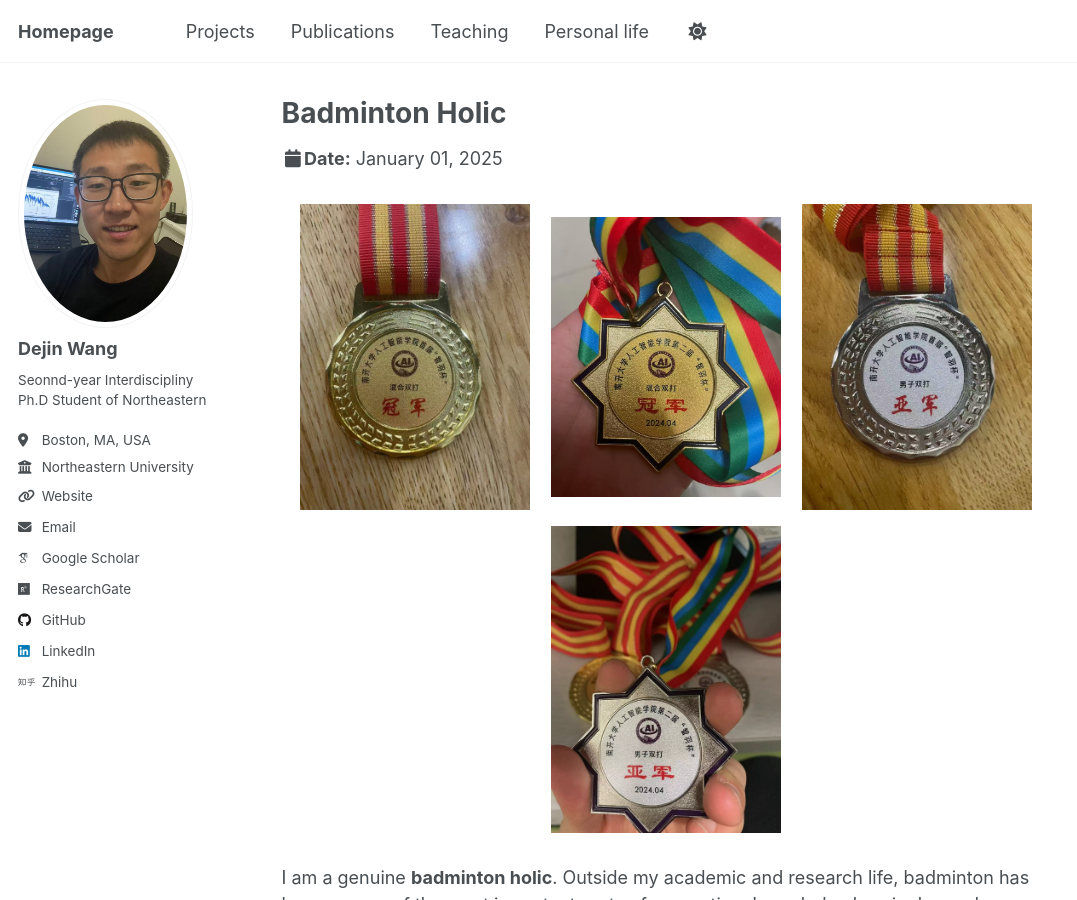
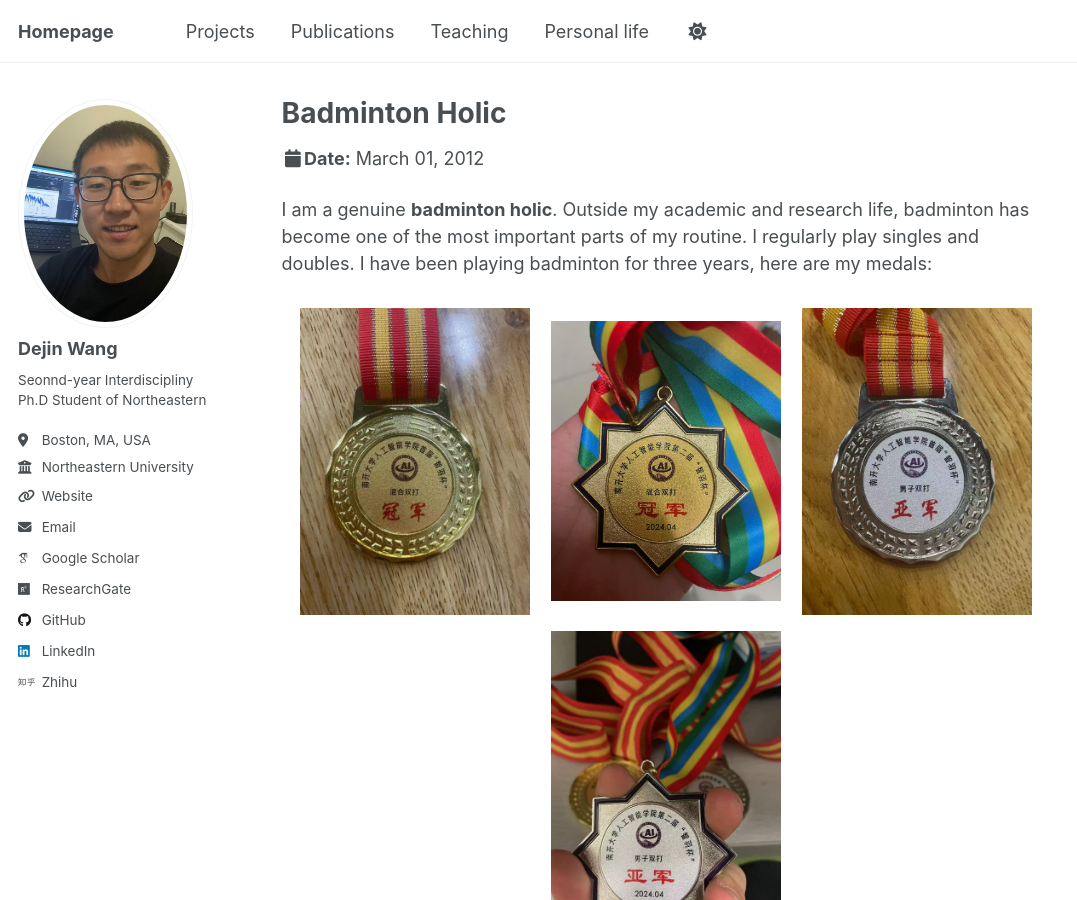
Before and after one commit to dejin-wang/dejin-wang.github.io, a Jekyll site: the page built from _talks/2012-03-01-talk-1.md, in a window 1280 px wide and 900 px high. Shown: the whole window, without its empty margins (0-1077 px from the left). Built offline with Jekyll 4.4.1, drawn with Linux system fonts in a browser that asks for light colours; some web fonts are replaced; a script that is not in the unit is left out.

Commit message:
Update 2012-03-01-talk-1.md

```diff
--- a/_talks/2012-03-01-talk-1.md
+++ b/_talks/2012-03-01-talk-1.md
@@ -4,10 +4,10 @@ collection: talks
 type: "Talk"
 permalink: /talks/badminton-holic
 venue: "Personal Life"
-date: 2025-01-01
 location: "Everywhere with a badminton court"
 ---
-
+I am a genuine **badminton holic**. Outside my academic and research life, badminton has become one of the most important parts of my routine. I regularly play singles and doubles.
+I have been playing badminton for three years, here are my medals:
 <p align="center">
   <img src="/images/badminton_medal1.jpg" width="230" style="margin:8px;"/>
   <img src="/images/badminton_medal2.jpg" width="230" style="margin:8px;"/>
```
